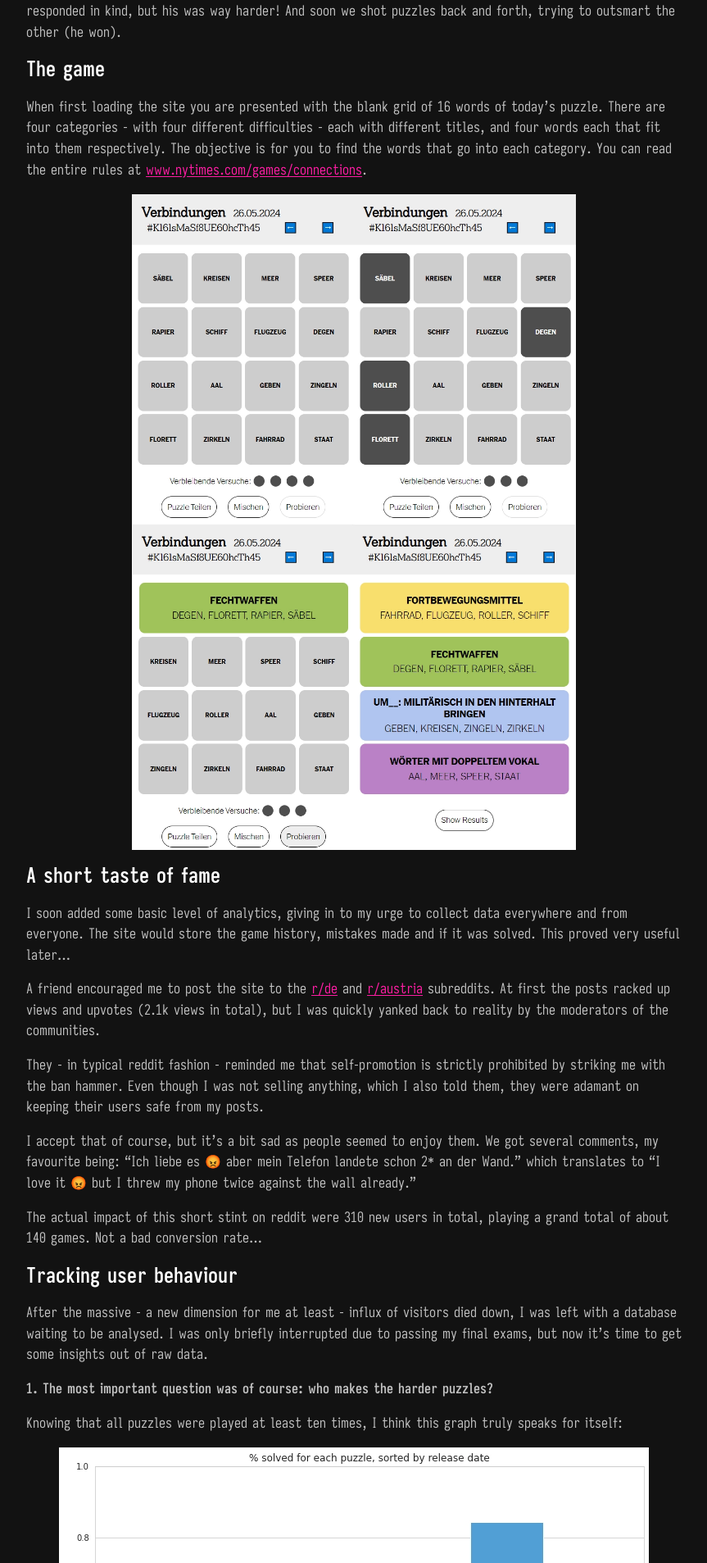
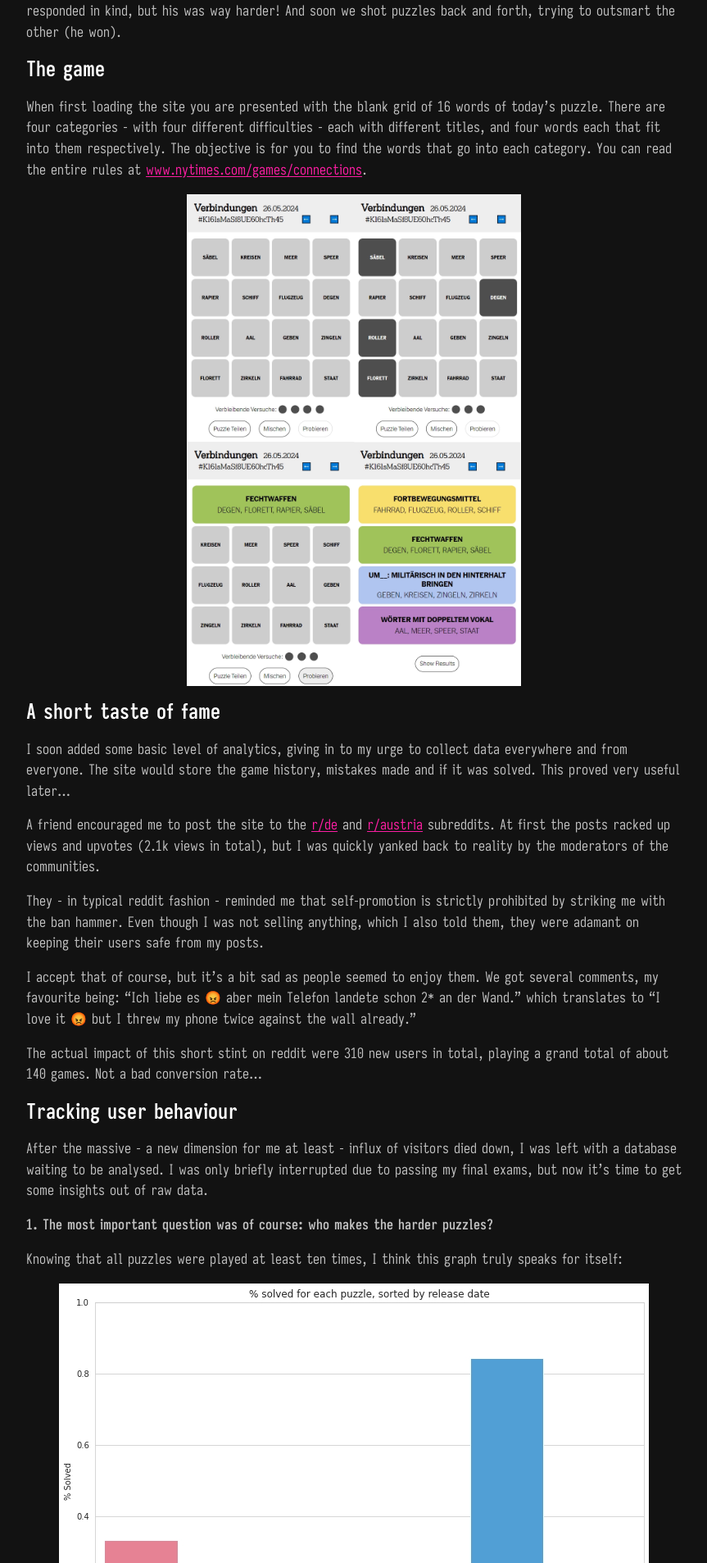
Before and after one commit to obrhubr/obrhubr.github.io, a Jekyll site: the page built from _posts/2024-05-26-nyt-connections.md, in a window 1280 px wide. Shown: the part 578-2485 px from the top of the page at 82% size, without its empty margins (208-1071 px from the left). Built offline with Jekyll 4.4.1, drawn with Linux system fonts in a browser that asks for light colours.

Commit message:
add explicit image sizing

```diff
--- a/Gemfile
+++ b/Gemfile
@@ -6,3 +6,5 @@ gem "jekyll"
 gem 'jekyll-feed'
 gem 'jekyll-sitemap'
 gem 'kramdown-math-katex'
+gem 'nokogiri'
+gem 'fastimage'
--- a/_config.yml
+++ b/_config.yml
@@ -11,6 +11,8 @@ kramdown:
 feed:
   excerpt_only: true
 
+plugins_dir: ./_plugins
+
 exclude:
   - scripts
   - .github
--- a/_includes/styles/index.css
+++ b/_includes/styles/index.css
@@ -88,11 +88,13 @@ ul {
 
 img {
     max-width: 100%;
-    max-height: 15%;
+    max-height: 10%;
+    height: auto;
+    width: auto;
 
     @media only screen and (min-width: 800px) {
         max-width: 800px;
-        max-height: 800px;
+        max-height: 600px;
     }
 
     display: block;
--- a/_layouts/page.html
+++ b/_layouts/page.html
@@ -23,5 +23,5 @@ layout: default
 <hr>
 
 <main>
-	{{ content }}
+	{{ content | add_image_size }}
 </mai>
--- /dev/null
+++ b/_plugins/image_dimensions.rb
@@ -0,0 +1,42 @@
+require 'nokogiri'
+require 'fastimage'
+require 'pathname'
+
+module Jekyll
+	module ImageSizeFilter
+		def add_image_size(content)
+			# Parse the HTML content using Nokogiri
+			doc = Nokogiri::HTML(content)
+
+			# Base directory where the images are located
+			base_dir = Jekyll.configuration({})['source']
+
+			# Iterate over each image tag in the content
+			doc.css('img').each do |img|
+				# Skip if the image already has width and height attributes
+				next if img['width'] && img['height']
+
+					# Get the image source URL
+					img_src = img['src']
+
+					# Construct the full file path
+					img_path = File.join(base_dir, img_src)
+
+					# Check if the file exists
+					if File.exist?(img_path)
+						# Use FastImage to determine the dimensions of the image
+						size = FastImage.size(img_path)
+						if size
+							img['width'] = size[0].to_s unless img['width']
+							img['height'] = size[1].to_s unless img['height']
+						end
+					end
+				end
+
+			# Return the modified HTML
+			doc.to_html
+		end
+	end
+end
+
+Liquid::Template.register_filter(Jekyll::ImageSizeFilter)
```
Also changed, not shown: 1 other file.
